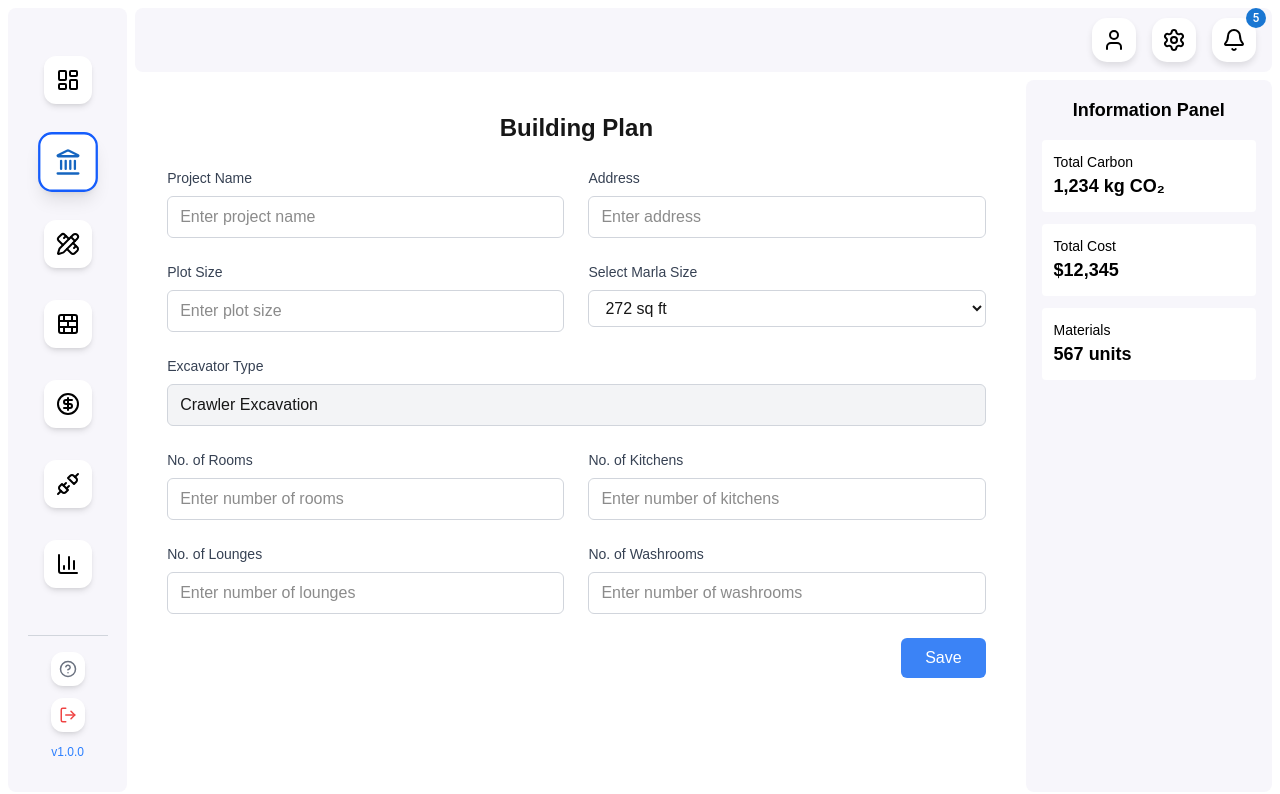
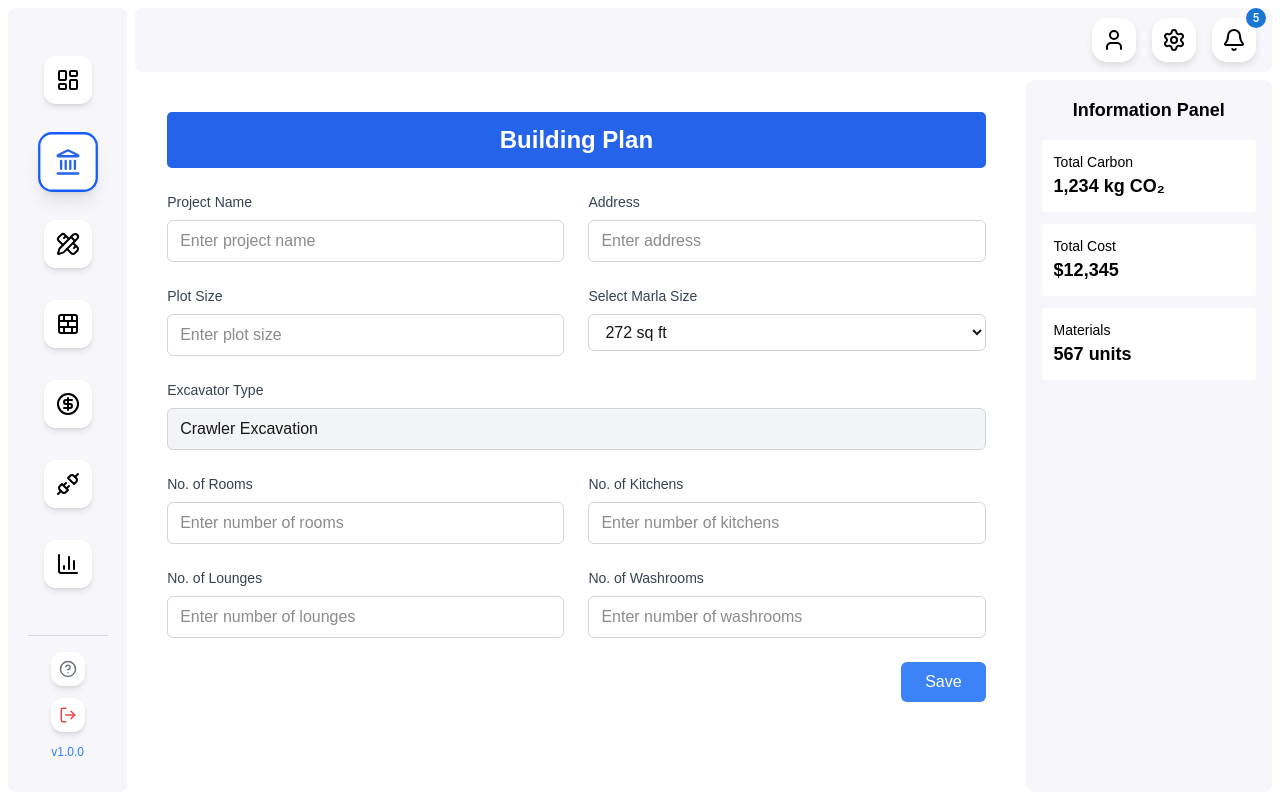
Before and after one commit to mianfarooqazam/life-cycle, a Next.js app: page / in a window 1280 px wide. Both pictures are taken after a click on the element 67 px from the left and 163 px from the top of the page. Shown: the top 794 px of the page. Built offline with nearby package versions, Linux system fonts and the light colour scheme; a web font is replaced by a local one.

Commit message:
BG updated

```diff
--- a/src/app/components/sidebar/Sidebar.js
+++ b/src/app/components/sidebar/Sidebar.js
@@ -25,7 +25,7 @@ function IconWithTooltip({ Icon, tooltipText, onClick, active, iconColor, size =
                 animate={{ scale: active ? 1.15 : 1 }}
                 onClick={onClick}
             >
-                <Icon size={size} color={iconColor || (active ? '#1565C0' : 'black')} />
+                <Icon size={size} color={iconColor || (active ? '#2663EB' : 'black')} />
             </motion.div>
 
             {/* Tooltip */}
--- a/src/app/pages/BuildingPlan.js
+++ b/src/app/pages/BuildingPlan.js
@@ -91,7 +91,12 @@ export default function BuildingPlan() {
     return (
         <div className="p-2">
             <Toaster />
-      <h2 className="text-2xl font-bold mb-6 text-center">Building Plan</h2>
+            <h2 className="text-2xl font-bold mb-6 text-center" style={{
+                backgroundColor: "#2663eb",
+                padding: "12px 20px",
+                borderRadius: 5,
+                color: "#fff"
+            }}>Building Plan</h2>
 
             <div className="">
                 <div className="grid grid-cols-1 md:grid-cols-2 gap-6">
@@ -137,7 +142,7 @@ export default function BuildingPlan() {
                 </div>
 
                 {formData.plotSize && formData.marlaSize && (
-          <div className="mt-6 p-4 rounded-md" style={{backgroundColor:"#f7f6fb"}}>
+                    <div className="mt-6 p-4 rounded-md" style={{ backgroundColor: "#f7f6fb" }}>
                         <p className="text-lg font-medium text-gray-800">
                             Plot Area: <span className="text-blue-600 ">{plotArea.toLocaleString()} ft²</span>
                         </p>
```
Lines whose indentation alone changed are shown as unchanged.
